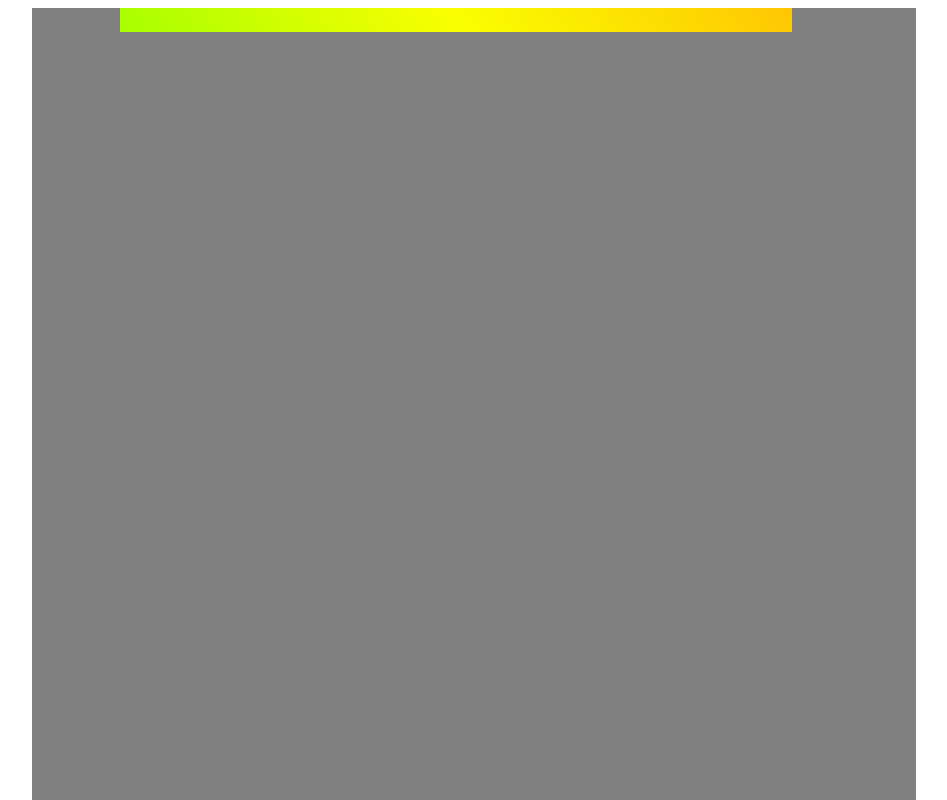
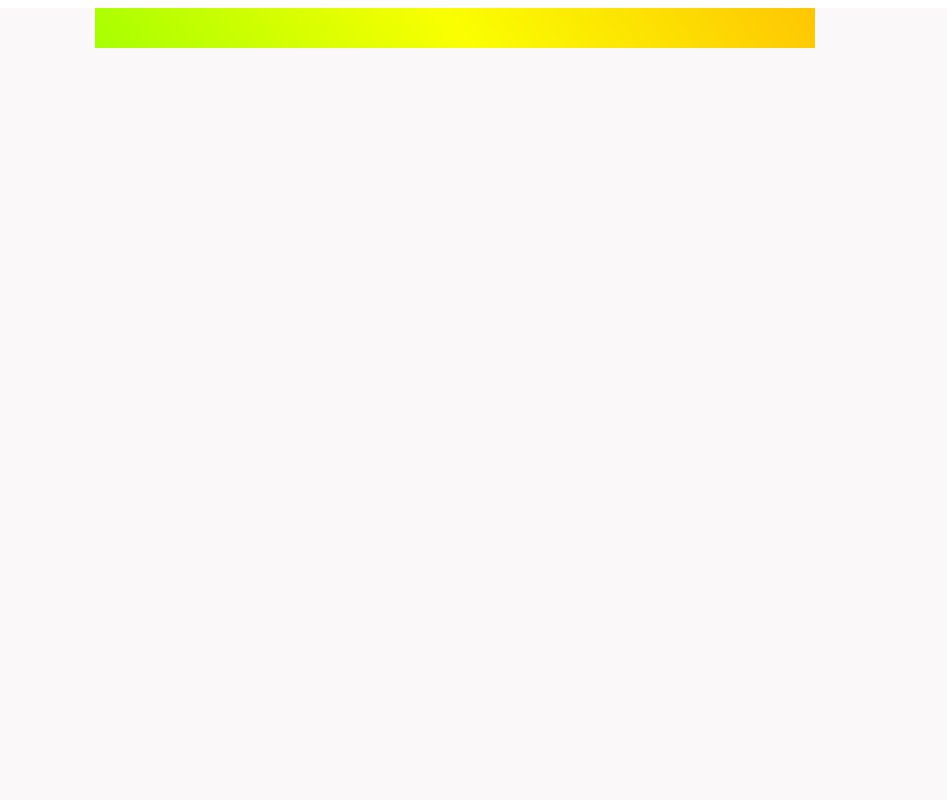
Before and after one commit to Leonid2004/OnlineForum, a plain HTML site: page index.html in a window 1280 px wide. Shown: the top 800 px of the page, without its empty margins (166-1113 px from the left). Drawn offline with Linux system fonts and the light colour scheme.

Commit message:
Background color has been changed

```diff
--- a/files/styles.css
+++ b/files/styles.css
@@ -4,16 +4,16 @@ body {
 }
 .page {
 	display: grid;
-	width: 70%;
+	width: 75%;
 	height: 2000px;
-	background-color: grey;
+	background-color: rgb(226, 217, 217, 0.18);;
 	grid-template-columns: 10% 80% 10%;
 
 }
 
 .testGradientContainer {
 	width: 95%;
-	height: 3vh;
+	height: 5vh;
 	background: linear-gradient(55deg, #a7ff01, #faff00,#ffc603);
 	grid-column-start: 2
 }
```
